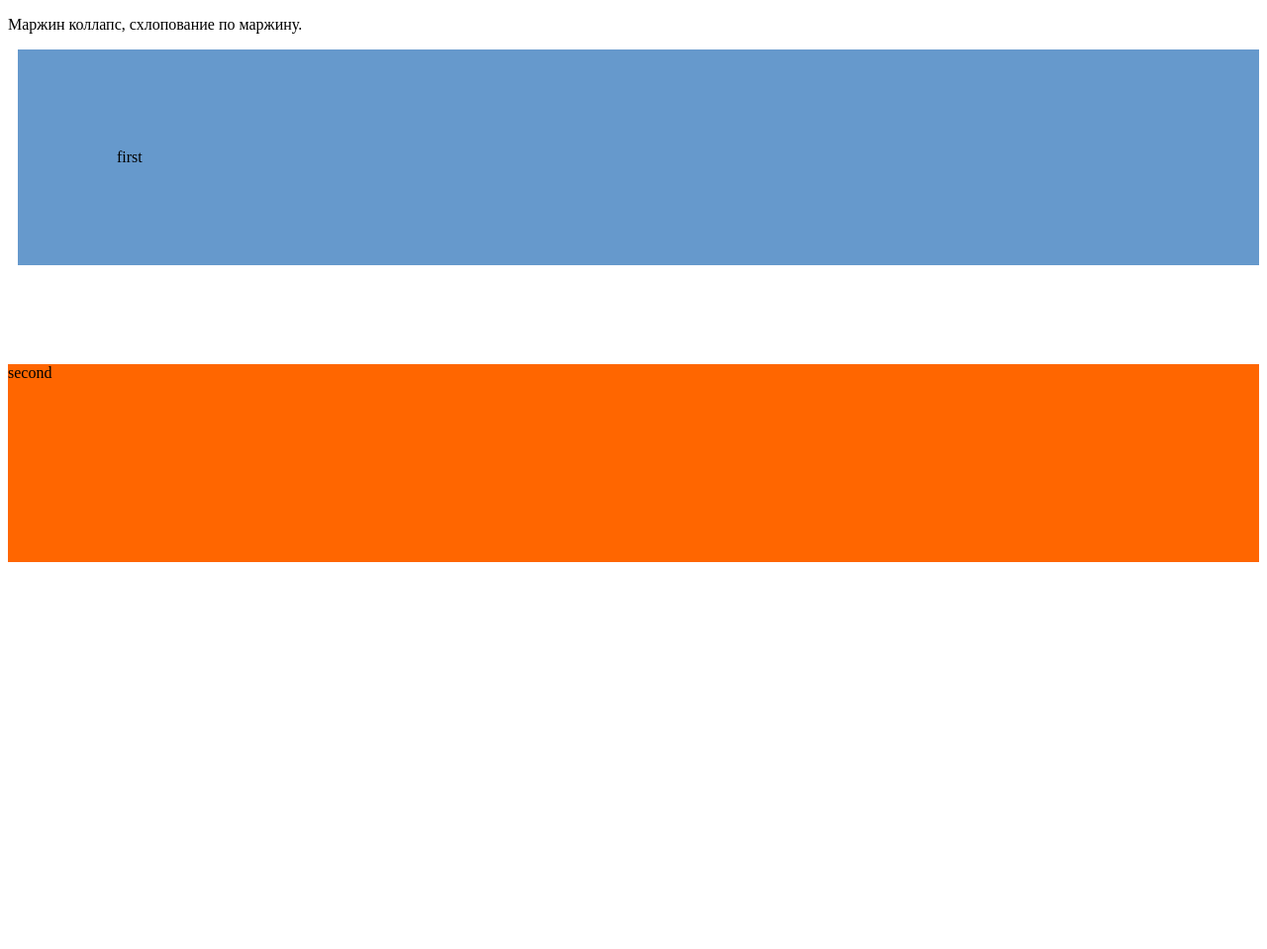
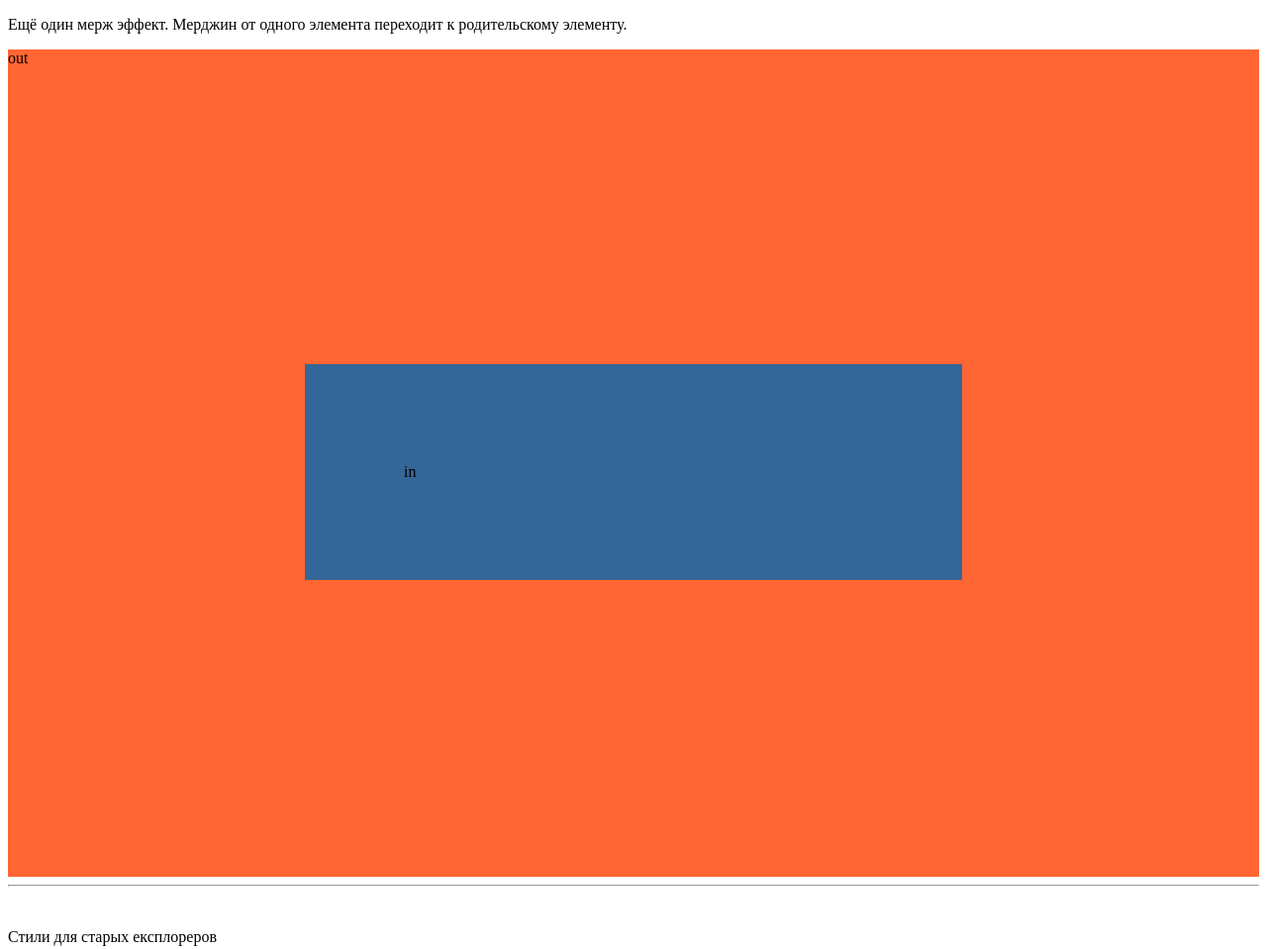
Before and after one commit to objectone/specialist-html-uroven2, a plain HTML site: page index.html in a window 1280 px wide. Shown: the whole page at 99% size. Before the commit the page ends 800 px from the top, so only its background shows below. Drawn offline with Linux system fonts and the light colour scheme.

Commit message:
roditelskiy_marzhin

```diff
--- a/index.html
+++ b/index.html
@@ -9,20 +9,34 @@
 	</style>
 	<body>
 <style>
-	#first{
+	#out{
+		background: #f63;
+		/*height: 300px;*/
+		/*padding: 80px;*/
+		overflow: hidden;
+	}
+	#in{
 		padding: 100px;
-		background: #69c;
-		margin-bottom: 100px;
-		margin-left: 10px; /* пиксели суммируються т.к. у body тоже есть margin */
-	}
-	#second{
-		margin-top: 100px;
-		height: 200px;
-		background: #f60;
+		margin: 300px;
+		background: #369;
 	}
 </style>
-	<p>Маржин коллапс, схлопование по маржину.</p>
-	<div id="first">first</div>
-	<div id="second">second</div>
+<p>Ещё один мерж эффект. Мерджин от одного элемента переходит к родительскому элементу.</p>
+	<div id="out">out
+		<div id="in">in</div>
+	</div>
+<hr><br>
+
+<p>Стили для старых експлореров</p>
+<!--[if lte IE 7]>
+<style>
+#out{
+	width: 100px;
+	height: 100px;
+	background: olive;
+}
+</style>
+
+<![endif]-->
 	</body>
 </html>
```
